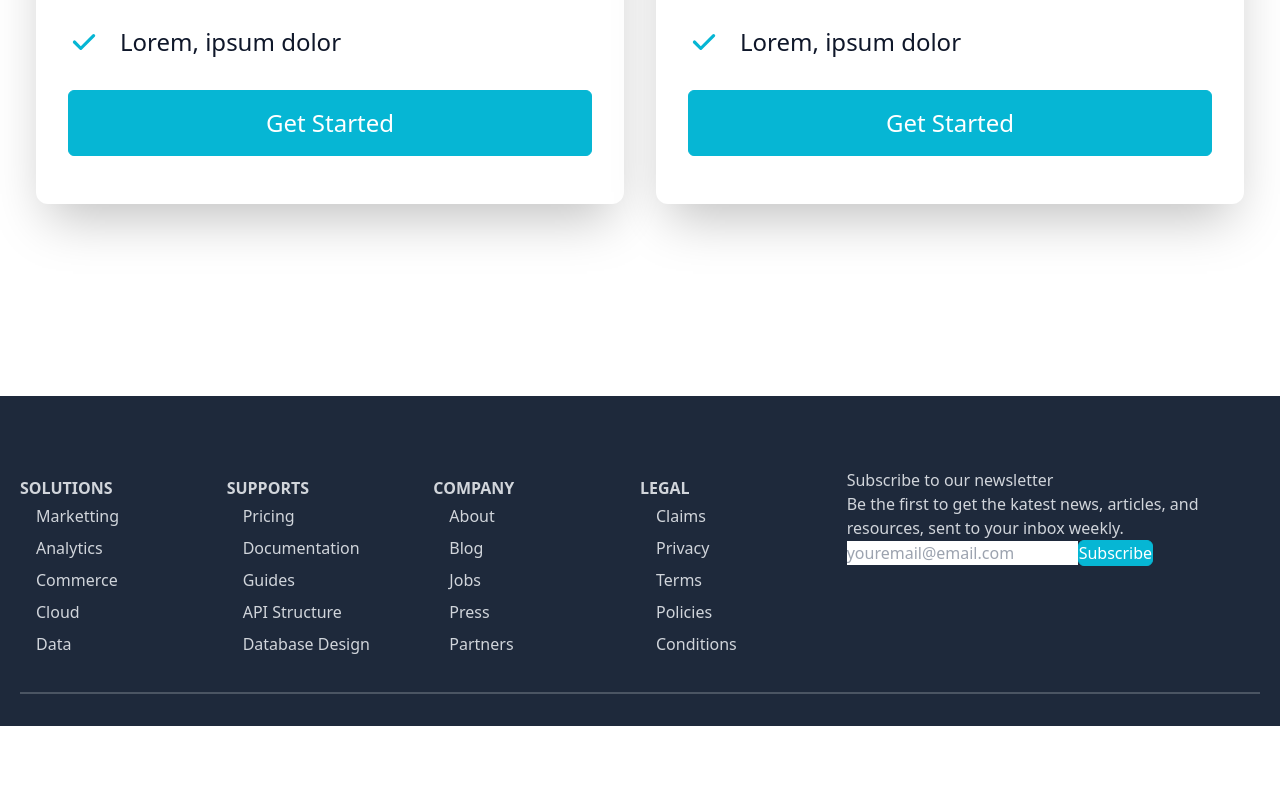
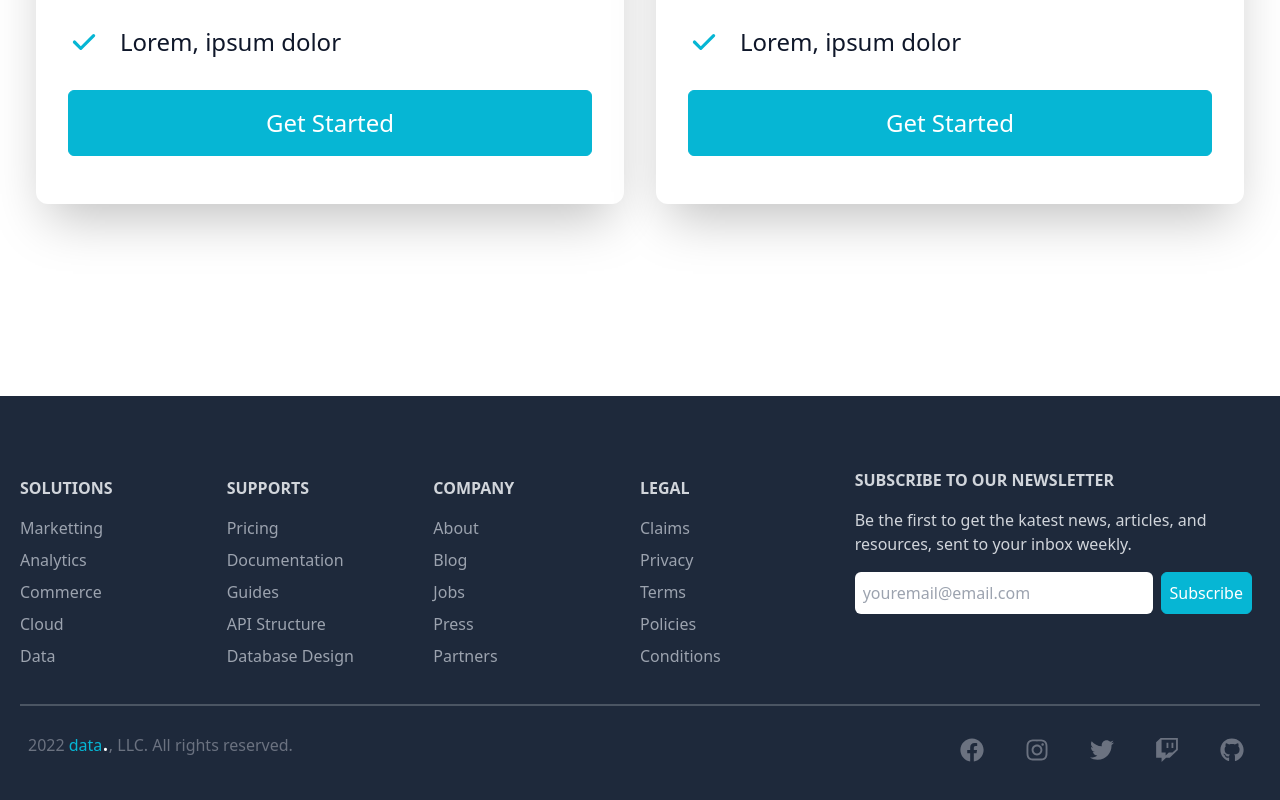
Before and after one commit to AmaduKamara/dm-landing, a React (Create React App) app: page / in a window 1280 px wide. Shown: the part 3836-4636 px from the top of the page. Before the commit the page ends 4562 px from the top, so only its background shows below. Built offline with nearby package versions, Linux system fonts and the light colour scheme; the HTML template or start-up script is replaced by a standard one.

Commit message:
Add bottom footer and styles

```diff
--- a/src/components/Footer.jsx
+++ b/src/components/Footer.jsx
@@ -9,58 +9,77 @@ import {
 
 const Footer = () => {
   return (
-    <footer className="w-full mt-32 bg-slate-800 text-gray-300 py-8 px-2">
+    <footer className="w-full mt-32 bg-slate-800 text-gray-300 py-8 px-4">
       <div className="max-w-[1240px] mx-auto grid grid-cols-2 grid-gap-6 md:grid-cols-6 border-b-2 border-gray-600 py-8">
         <div className="mt-2">
           <h6 className="font-bold uppercase pt-2">Solutions</h6>
-          <ul>
-            <li className="py-1">Marketting</li>
-            <li className="py-1">Analytics</li>
-            <li className="py-1">Commerce</li>
-            <li className="py-1">Cloud</li>
-            <li className="py-1">Data</li>
+          <ul className="mt-3">
+            <li className="py-1 pl-0 text-gray-400">Marketting</li>
+            <li className="py-1 pl-0 text-gray-400">Analytics</li>
+            <li className="py-1 pl-0 text-gray-400">Commerce</li>
+            <li className="py-1 pl-0 text-gray-400">Cloud</li>
+            <li className="py-1 pl-0 text-gray-400">Data</li>
           </ul>
         </div>
         <div className="mt-2">
           <h6 className="font-bold uppercase pt-2">Supports</h6>
-          <ul>
-            <li className="py-1">Pricing</li>
-            <li className="py-1">Documentation</li>
-            <li className="py-1">Guides</li>
-            <li className="py-1">API Structure</li>
-            <li className="py-1">Database Design</li>
+          <ul className="mt-3">
+            <li className="py-1 pl-0 text-gray-400">Pricing</li>
+            <li className="py-1 pl-0 text-gray-400">Documentation</li>
+            <li className="py-1 pl-0 text-gray-400">Guides</li>
+            <li className="py-1 pl-0 text-gray-400">API Structure</li>
+            <li className="py-1 pl-0 text-gray-400">Database Design</li>
           </ul>
         </div>
         <div className="mt-2">
           <h6 className="font-bold uppercase pt-2">Company</h6>
-          <ul>
-            <li className="py-1">About</li>
-            <li className="py-1">Blog</li>
-            <li className="py-1">Jobs</li>
-            <li className="py-1">Press</li>
-            <li className="py-1">Partners</li>
+          <ul className="mt-3">
+            <li className="py-1 pl-0 text-gray-400">About</li>
+            <li className="py-1 pl-0 text-gray-400">Blog</li>
+            <li className="py-1 pl-0 text-gray-400">Jobs</li>
+            <li className="py-1 pl-0 text-gray-400">Press</li>
+            <li className="py-1 pl-0 text-gray-400">Partners</li>
           </ul>
         </div>
         <div className="mt-2">
           <h6 className="font-bold uppercase pt-2">Legal</h6>
-          <ul>
-            <li className="py-1">Claims</li>
-            <li className="py-1">Privacy</li>
-            <li className="py-1">Terms</li>
-            <li className="py-1">Policies</li>
-            <li className="py-1">Conditions</li>
+          <ul className="mt-3">
+            <li className="py-1 pl-0 text-gray-400">Claims</li>
+            <li className="py-1 pl-0 text-gray-400">Privacy</li>
+            <li className="py-1 pl-0 text-gray-400">Terms</li>
+            <li className="py-1 pl-0 text-gray-400">Policies</li>
+            <li className="py-1 pl-0 text-gray-400">Conditions</li>
           </ul>
         </div>
-        <div className="col-span-2 pt-8 md:pt-2">
-          <h4>Subscribe to our newsletter</h4>
-          <p>
+        <div className="col-span-2 pt-8 md:pt-2 px-2">
+          <h4 className="font-bold uppercase">Subscribe to our newsletter</h4>
+          <p className="py-4">
             Be the first to get the katest news, articles, and resources, sent
             to your inbox weekly.{" "}
           </p>
-          <form>
-            <input type="email" placeholder="youremail@email.com" />
-            <button>Subscribe</button>
+          <form className="flex flex-col sm:flex-row">
+            <input
+              type="email"
+              placeholder="youremail@email.com"
+              className="w-full p-2 rounded-md mb-4 mr-2 text-gray-700"
+            />
+            <button className="p-2 mb-4">Subscribe</button>
           </form>
+        </div>
+      </div>
+
+      <div className="flex flex-col max-w-[1240px] mx-auto justify-between items-center sm:flex-row text-center text-gray-500 px-2 py-4">
+        <p>
+          2022 <span className="text-cyan-500">data</span>
+          <span className="text-white text-2xl">.</span>, LLC. All rights
+          reserved.{" "}
+        </p>
+        <div className="flex justify-between sm:w-[300px] text-2xl pt-4">
+          <FaFacebook className="mx-2 hover:text-cyan-500 cursor-pointer" />
+          <FaInstagram className="mx-2 hover:text-cyan-500 cursor-pointer" />
+          <FaTwitter className="mx-2 hover:text-cyan-500 cursor-pointer" />
+          <FaTwitch className="mx-2 hover:text-cyan-500 cursor-pointer" />
+          <FaGithub className="mx-2 hover:text-cyan-500 cursor-pointer" />
         </div>
       </div>
     </footer>
```
